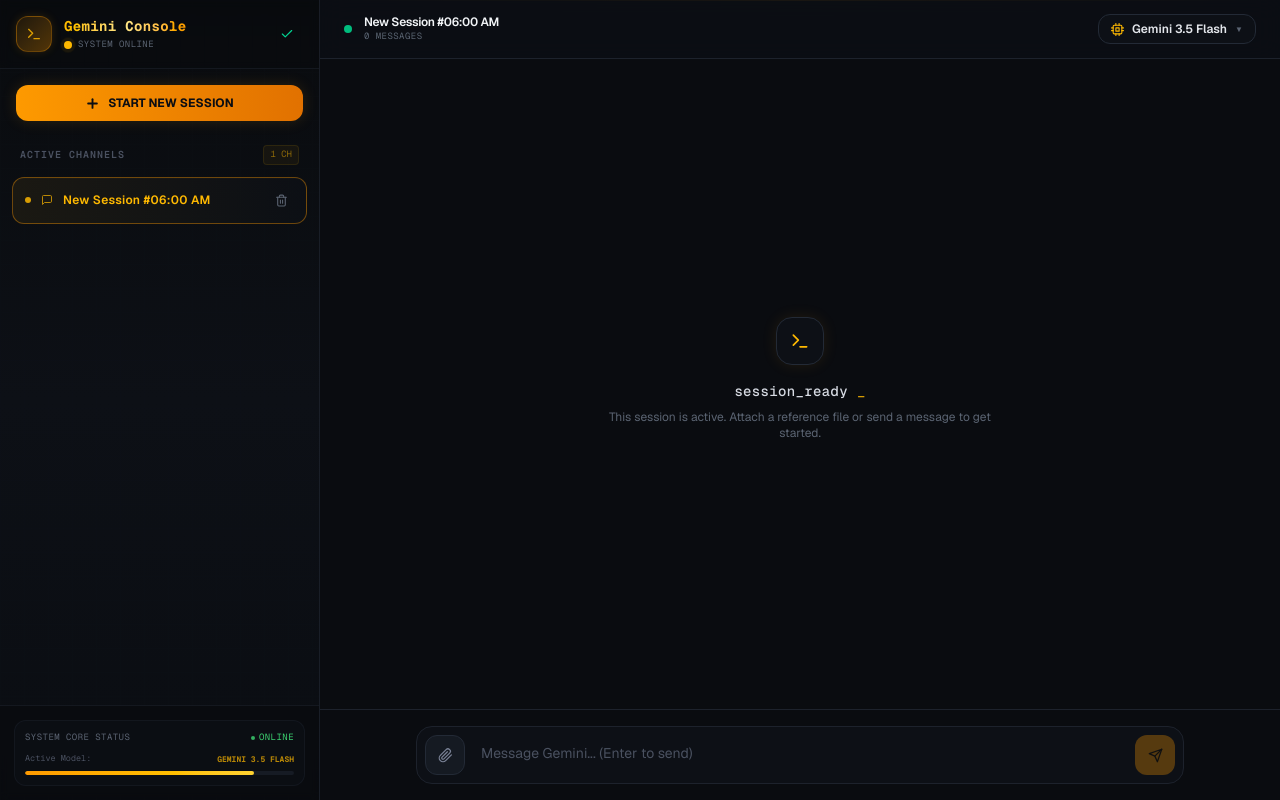
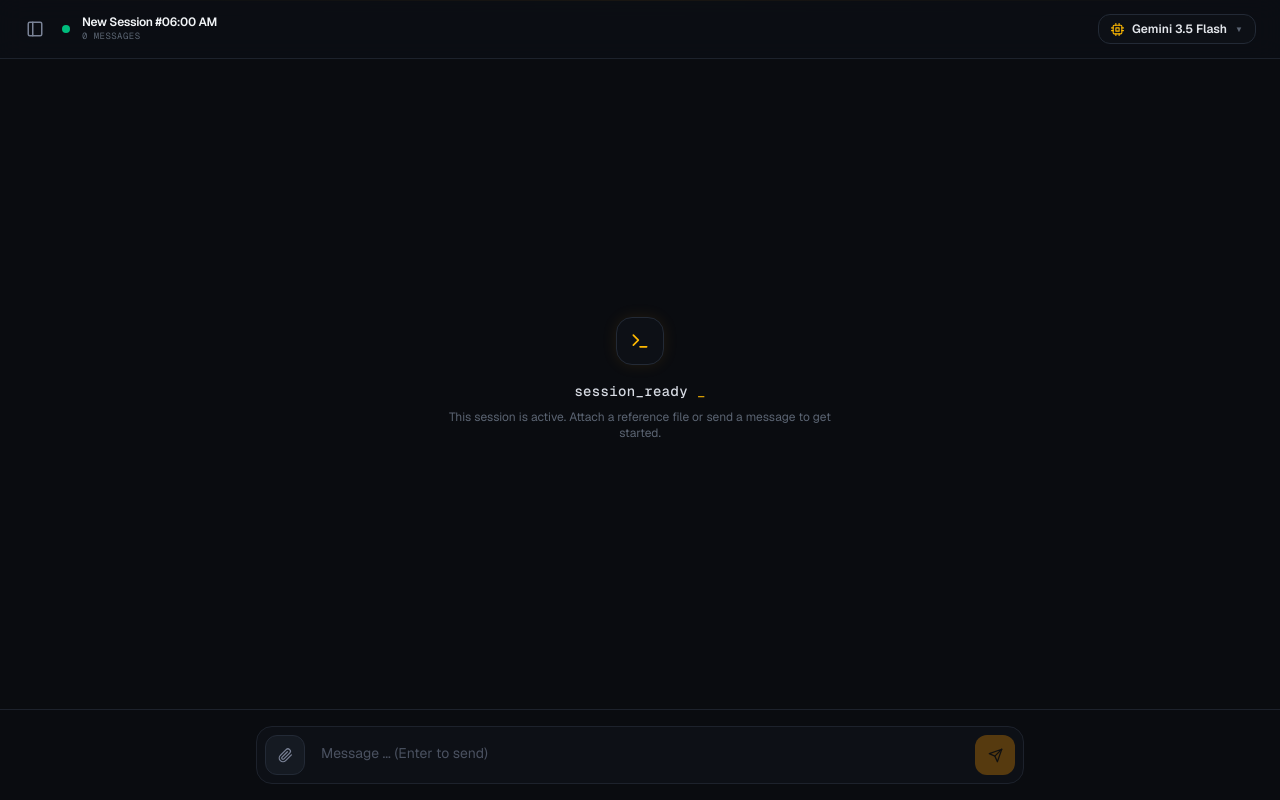
Before and after one commit to Thashila2000/llm-app, a Next.js app: page / in a window 1280 px wide. Both pictures are taken after a click on the button 287 px from the left and 34 px from the top of the page. Built offline with nearby package versions, Linux system fonts and the light colour scheme.

Commit message:
App layout problems solved

```diff
--- a/app/actions.ts
+++ b/app/actions.ts
@@ -8,22 +8,24 @@
   fileData?: { base64: string; mimeType: string };
 }
 
-// FIX: Added "= 'gemini-3.5-flash'" to make model optional
 export async function askGemini(history: ChatMessageInput[], model: string = 'gemini-3.5-flash') {
   if (!history || history.length === 0) {
     return { error: 'Chat history cannot be empty.' };
   }
 
+  // OPTIMIZATION: Trim history to send only the last 8 messages to speed up response times and reduce payload limits
+  const trimmedHistory = history.length > 8 ? history.slice(history.length - 8) : history;
+
   // 1. ROUTING: If it's a Gemini model, use the native SDK
   if (model.startsWith('gemini')) {
-    return await handleGoogleRequest(history, model);
+    return await handleGoogleRequest(trimmedHistory, model);
   }
 
-  // 2. ROUTING: Otherwise, route to OpenRouter for all others
-  return await handleOpenRouterRequest(history, model);
+  // 2. ROUTING: Otherwise (like Poolside Laguna or OpenAI via OpenRouter), route to OpenRouter
+  return await handleOpenRouterRequest(trimmedHistory, model);
 }
 
-// Native Google SDK Handler
+// Native Google SDK Handler with Auto-Retry Logic for 503 Errors
 async function handleGoogleRequest(history: ChatMessageInput[], model: string) {
   if (!process.env.GEMINI_API_KEY) return { error: 'Gemini API Key missing.' };
 
@@ -41,29 +43,45 @@
 
     const contents = history.map((msg, idx) => {
       const role = msg.role === 'user' ? 'user' : 'model';
-      // Only include fileData on the last user message that has a valid attachment
       const hasValidFile = idx === lastFileUserIdx && msg.fileData?.base64 && msg.fileData.base64.length > 0;
+      const sanitizedText = typeof msg.text === 'string' ? msg.text : '';
 
       if (hasValidFile) {
         return {
           role,
           parts: [
             { inlineData: { mimeType: msg.fileData!.mimeType, data: msg.fileData!.base64 } },
-            { text: msg.text || "" }
+            { text: sanitizedText }
           ]
         };
       }
-      return { role, parts: [{ text: msg.text || "" }] };
+      return { role, parts: [{ text: sanitizedText }] };
     });
 
-    const response = await ai.models.generateContent({ model, contents });
-    return { text: response.text || 'No response.' };
+    // Auto-retry loop to catch temporary 503 high demand traffic spikes on Gemini
+    let response;
+    let retries = 3;
+    let lastError: any = null;
+
+    while (retries > 0) {
+      try {
+        response = await ai.models.generateContent({ model, contents });
+        break;
+      } catch (err: any) {
+        lastError = err;
+        retries--;
+        if (retries === 0) throw err;
+        await new Promise(resolve => setTimeout(resolve, 2000)); // Wait 2 seconds before retrying
+      }
+    }
+
+    return { text: response?.text || 'No response.' };
   } catch (error: any) {
-    return { error: `Gemini Error: ${error.message}` };
+    return { error: `Gemini Error: ${error.message || 'Service experiencing high demand or payload issue.'}` };
   }
 }
 
-// OpenRouter Handler
+// OpenRouter Handler (Supports Poolside Laguna, GPT, and other non-Gemini models)
 async function handleOpenRouterRequest(history: ChatMessageInput[], model: string) {
   if (!process.env.OPENROUTER_API_KEY) return { error: 'OpenRouter API Key missing.' };
 
@@ -73,13 +91,12 @@
       headers: {
         'Authorization': `Bearer ${process.env.OPENROUTER_API_KEY}`,
         'Content-Type': 'application/json',
-        'HTTP-Referer': 'https://your-domain.com', // Optional: Helps OpenRouter identify your app
       },
       body: JSON.stringify({
         model: model,
         messages: history.map(msg => ({
           role: msg.role === 'model' ? 'assistant' : 'user',
-          content: msg.text
+          content: msg.text || ''
         }))
       }),
     });
--- a/app/page.tsx
+++ b/app/page.tsx
@@ -1,4 +1,4 @@
-'use client'
+'use client';
 
 export const maxDuration = 30;
 
@@ -11,7 +11,6 @@
   FiX,
   FiPaperclip,
   FiSend,
-  FiRefreshCw,
   FiCheck,
   FiFile,
   FiImage,
@@ -20,6 +19,7 @@
   FiCopy,
   FiMenu,
   FiTrash2,
+  FiSidebar,
 } from 'react-icons/fi';
 import { askGemini } from './actions';
 
@@ -35,7 +35,9 @@
 
 const AVAILABLE_MODELS = [
   { id: 'gemini-3.5-flash', name: 'Gemini 3.5 Flash', provider: 'Google', description: 'Recommended - Fast & multimodal' },
-  { id: 'openai/gpt-oss-20b:free', name: 'OpenAI GPT-OSS-20B', provider: 'OpenAI', description: 'Open weights - Free tier' }
+  { id: 'openai/gpt-oss-20b:free', name: 'OpenAI GPT-OSS-20B', provider: 'OpenAI', description: 'Open weights - Free tier' },
+  { id: 'poolside/laguna-m.1:free', name: 'Poolside Laguna M.1', provider: 'Poolside', description: 'Reasoning model - Free tier' },
+  { id: 'poolside/laguna-xs-2.1:free', name: 'Poolside Laguna XS 2.1', provider: 'Poolside', description: 'Specialized reasoning - Free tier' },
 ];
 
 interface ChatSession {
@@ -122,15 +124,16 @@
 
   const [prompt, setPrompt] = useState('');
   const [loading, setLoading] = useState(false);
-  const [syncStatus, setSyncStatus] = useState<'idle' | 'syncing' | 'success'>('idle');
   const [attachedFile, setAttachedFile] = useState<{ base64: string; mimeType: string; name: string } | null>(null);
   const [copiedId, setCopiedId] = useState<string | null>(null);
   const [selectedModel, setSelectedModel] = useState<string>('gemini-3.5-flash');
   const [showModelDropdown, setShowModelDropdown] = useState(false);
-  const [isSidebarOpen, setIsSidebarOpen] = useState(false);
+  const [isMobileSidebarOpen, setIsMobileSidebarOpen] = useState(false);
+  const [isDesktopSidebarOpen, setIsDesktopSidebarOpen] = useState(true);
 
   const fileInputRef = useRef<HTMLInputElement>(null);
   const messagesEndRef = useRef<HTMLDivElement>(null);
+  const dropdownRef = useRef<HTMLDivElement>(null);
 
   useEffect(() => {
     const savedSessions = localStorage.getItem('gemini_workspace_chats');
@@ -150,6 +153,22 @@
       createNewChat();
     }
   }, []);
+
+  // Close model dropdown on outside click anywhere in the window
+  useEffect(() => {
+    const handleClickOutside = (event: MouseEvent) => {
+      if (dropdownRef.current && !dropdownRef.current.contains(event.target as Node)) {
+        setShowModelDropdown(false);
+      }
+    };
+
+    if (showModelDropdown) {
+      document.addEventListener('mousedown', handleClickOutside);
+    }
+    return () => {
+      document.removeEventListener('mousedown', handleClickOutside);
+    };
+  }, [showModelDropdown]);
 
   const saveToDisk = (updatedSessions: ChatSession[]) => {
     const sanitizedSessions = updatedSessions.map(session => ({
@@ -189,7 +208,7 @@
     const targetSessions = [newSession, ...sessions];
     saveToDisk(targetSessions);
     setActiveSessionId(newSession.id);
-    setIsSidebarOpen(false);
+    setIsMobileSidebarOpen(false);
   };
 
   const deleteChat = (sessionId: string, e: React.MouseEvent) => {
@@ -305,14 +324,6 @@
     reader.readAsDataURL(file);
   };
 
-  const handleSyncData = () => {
-    setSyncStatus('syncing');
-    setTimeout(() => {
-      setSyncStatus('success');
-      setTimeout(() => setSyncStatus('idle'), 2000);
-    }, 1000);
-  };
-
   const handleCopy = (id: string, text: string) => {
     navigator.clipboard.writeText(text);
     setCopiedId(id);
@@ -323,15 +334,17 @@
     <main className="h-screen w-screen overflow-hidden bg-[#0A0C10] text-[#E4E7EC] flex font-sans relative">
 
       {/* Mobile Sidebar Backdrop Overlay */}
-      {isSidebarOpen && (
+      {isMobileSidebarOpen && (
         <div
           className="fixed inset-0 bg-black/60 z-30 md:hidden backdrop-blur-xs"
-          onClick={() => setIsSidebarOpen(false)}
+          onClick={() => setIsMobileSidebarOpen(false)}
         />
       )}
 
       {/* --- Sidebar Thread Console Room --- */}
-      <section className={`fixed md:relative inset-y-0 left-0 z-40 w-72 md:w-80 bg-gradient-to-b from-[#090B0E] via-[#0D1016] to-[#0A0D12] border-r border-[#1D222C]/80 flex flex-col h-full shrink-0 transform transition-transform duration-300 ease-in-out ${isSidebarOpen ? 'translate-x-0' : '-translate-x-full md:translate-x-0'}`}>
+      <section className={`fixed md:relative inset-y-0 left-0 z-40 w-72 md:w-80 bg-gradient-to-b from-[#090B0E] via-[#0D1016] to-[#0A0D12] border-r border-[#1D222C]/85 flex flex-col h-full shrink-0 transition-all duration-300 ease-in-out ${
+        isMobileSidebarOpen ? 'translate-x-0' : '-translate-x-full md:translate-x-0'
+      } ${!isDesktopSidebarOpen ? 'md:hidden' : 'md:flex'}`}>
         <div className="absolute inset-0 bg-[linear-gradient(to_right,#141822_1px,transparent_1px),linear-gradient(to_bottom,#141822_1px,transparent_1px)] bg-[size:24px_24px] opacity-10 pointer-events-none" />
 
         {/* Brand Bar Header */}
@@ -342,7 +355,7 @@
             </div>
             <div>
               <h1 className="text-sm font-bold tracking-wide bg-gradient-to-r from-amber-400 via-amber-200 to-amber-500 bg-clip-text text-transparent font-mono">
-                Gemini Console
+                Console
               </h1>
               <p className="text-[9px] text-[#5B6472] font-mono tracking-wider flex items-center gap-1.5 mt-0.5">
                 <SignalDot /> SYSTEM ONLINE
@@ -351,21 +364,17 @@
           </div>
 
           <div className="flex items-center gap-1">
+            {/* Desktop Sidebar Toggle Button located inside the sidebar header */}
             <button
-              onClick={handleSyncData}
-              className="h-8 w-8 flex items-center justify-center rounded-xl text-[#5B6472] hover:text-amber-400 hover:bg-[#151A22] border border-transparent hover:border-[#232A36] transition-all cursor-pointer"
-              title="Sync workspace"
+              onClick={() => setIsDesktopSidebarOpen(!isDesktopSidebarOpen)}
+              className="hidden md:flex text-[#7A8296] hover:text-amber-400 p-1.5 rounded-lg hover:bg-[#151A22] transition-colors cursor-pointer"
+              title="Collapse Sidebar"
             >
-              {syncStatus === 'syncing' ? (
-                <FiRefreshCw size={14} className="animate-spin text-amber-400" />
-              ) : syncStatus === 'success' ? (
-                <FiCheck size={14} className="text-emerald-400" />
-              ) : (
-                <FiRefreshCw size={14} />
-              )}
+              <FiSidebar size={18} />
             </button>
+
             <button
-              onClick={() => setIsSidebarOpen(false)}
+              onClick={() => setIsMobileSidebarOpen(false)}
               className="md:hidden h-8 w-8 flex items-center justify-center rounded-xl text-[#5B6472] hover:text-rose-400 hover:bg-[#151A22]"
             >
               <FiX size={16} />
@@ -404,7 +413,7 @@
                   key={session.id}
                   onClick={() => {
                     setActiveSessionId(session.id);
-                    setIsSidebarOpen(false);
+                    setIsMobileSidebarOpen(false);
                   }}
                   className={`w-full text-left px-3 py-2.5 rounded-xl text-xs flex items-center justify-between group cursor-pointer border transition-all duration-200 ${
                     isActive
@@ -418,7 +427,6 @@
                     <span className="truncate tracking-wide">{session.title}</span>
                   </div>
 
-                  {/* Always accessible trash/delete icon button */}
                   <button
                     type="button"
                     onClick={(e) => deleteChat(session.id, e)}
@@ -467,13 +475,26 @@
         {/* Top Header Bar */}
         <div className="px-4 md:px-6 py-3.5 border-b border-[#1D222C] bg-[#0D1016]/60 backdrop-blur-md flex items-center justify-between z-10 shrink-0">
           <div className="flex items-center gap-3 min-w-0">
+            {/* Mobile Hamburger Menu */}
             <button
-              onClick={() => setIsSidebarOpen(true)}
+              onClick={() => setIsMobileSidebarOpen(true)}
               className="md:hidden text-[#7A8296] hover:text-amber-400 p-1.5 -ml-1 rounded-lg hover:bg-[#151A22] transition-colors"
               title="Open Navigation"
             >
               <FiMenu size={18} />
             </button>
+
+            {/* Desktop Sidebar Toggle Button displayed on the top left screen when sidebar is closed */}
+            {!isDesktopSidebarOpen && (
+              <button
+                onClick={() => setIsDesktopSidebarOpen(true)}
+                className="hidden md:flex text-[#7A8296] hover:text-amber-400 p-1.5 -ml-1 rounded-lg hover:bg-[#151A22] transition-colors cursor-pointer"
+                title="Expand Sidebar"
+              >
+                <FiSidebar size={18} />
+              </button>
+            )}
+
             <div className={`h-2 w-2 rounded-full shrink-0 ${loading ? 'bg-amber-400 animate-pulse' : 'bg-emerald-500'}`} />
             <div className="min-w-0">
               <h2 className="text-xs font-semibold tracking-tight text-[#F2F4F7] truncate max-w-[150px] sm:max-w-xs md:max-w-md">
@@ -486,7 +507,7 @@
           </div>
 
           {/* Model Selector Dropdown */}
-          <div className="relative shrink-0">
+          <div className="relative shrink-0" ref={dropdownRef}>
             <button
               onClick={() => setShowModelDropdown(!showModelDropdown)}
               className="bg-[#0D1016] border border-[#232A36] hover:border-amber-500/40 text-[#E4E7EC] hover:text-amber-400 font-semibold py-1.5 px-3 rounded-xl text-xs transition-all flex items-center gap-2 cursor-pointer"
@@ -497,12 +518,6 @@
             </button>
 
             {showModelDropdown && (
-              <>
-                <div
-                  className="fixed inset-0 z-20 cursor-default"
-                  onClick={() => setShowModelDropdown(false)}
-                />
-
               <div className="absolute right-0 mt-2 w-64 sm:w-72 bg-[#0D1016] border border-[#232A36] rounded-xl shadow-xl z-30 p-1.5 space-y-1">
                 {AVAILABLE_MODELS.map((model) => (
                   <button
@@ -527,7 +542,6 @@
                   </button>
                 ))}
               </div>
-              </>
             )}
           </div>
         </div>
@@ -574,6 +588,8 @@
                       <span className="text-[9px] text-[#4A5160] font-mono tracking-wide px-0.5">
                         {msg.model?.includes('gpt-oss')
                           ? 'GPT-OSS CORE'
+                          : msg.model?.includes('poolside')
+                          ? 'POOLSIDE CORE'
                           : 'GEMINI CORE'} · {msg.timestamp}
                       </span>
                       <MarkdownMessage text={msg.text} />
@@ -607,6 +623,8 @@
                     <span className="text-[9px] text-[#4A5160] font-mono tracking-wide px-0.5">
                       {selectedModel.includes('gpt-oss')
                         ? 'GPT-OSS CORE'
+                        : selectedModel.includes('poolside')
+                        ? 'POOLSIDE CORE'
                         : 'GEMINI CORE'} · streaming
                     </span>
                     <div className="flex gap-1.5 items-center h-7">
@@ -667,7 +685,7 @@
                   handleSubmit(e);
                 }
               }}
-              placeholder="Message Gemini... (Enter to send)"
+              placeholder="Message ... (Enter to send)"
               className="flex-1 bg-transparent border-0 outline-none text-[#E4E7EC] placeholder-[#4A5160] text-sm px-2 py-2 h-10 max-h-32 resize-none focus:ring-0"
             />
 
```
Lines whose indentation alone changed are shown as unchanged.
